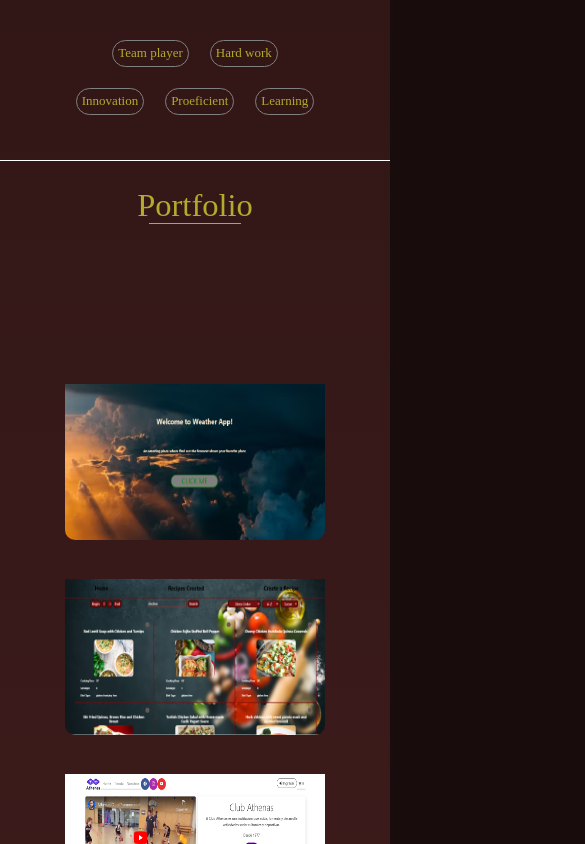
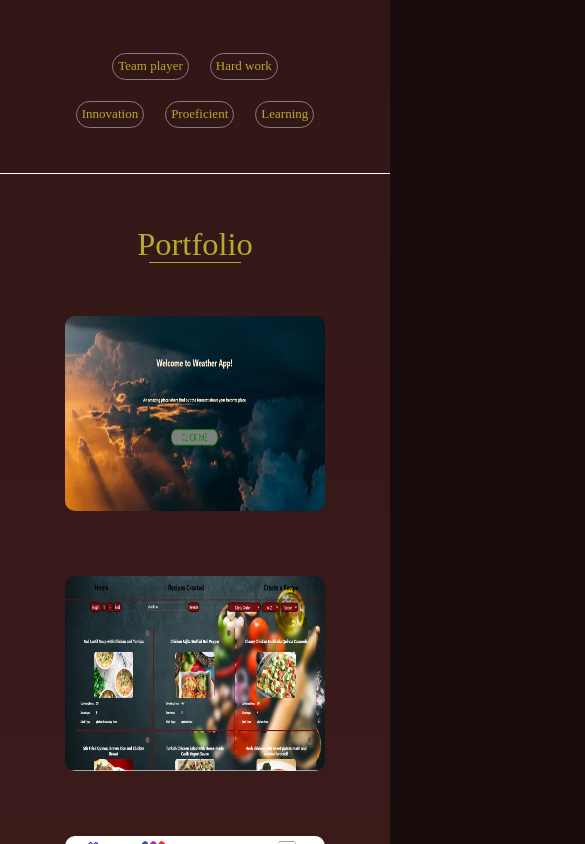
Before and after one commit to bosque-juan/portfolioreact, a React (Create React App) app: page / in a window 390 px wide. Shown: the part 2300-3144 px from the top of the page, 585 px wide, since content can reach past the window. Built offline with nearby package versions, Linux system fonts and the light colour scheme; a web font is replaced by a local one.

Commit message:
responsive porftolio

```diff
--- a/src/presentational/Portfolio.module.css
+++ b/src/presentational/Portfolio.module.css
@@ -10,15 +10,11 @@
   font-size: 3rem;
   justify-content: center;
   transition: all 0.3s ease;
-
 }
 .containerPortfolio {
-
   display: flex;
   flex-wrap: wrap;
   gap: 5rem;
-
-
 }
 
 .mainPortfolio::after {
@@ -37,7 +33,6 @@
 }
 
 .imgPortfolio {
-
   height: 20rem;
   border-radius: 10px;
   width: 30rem;
@@ -73,36 +68,31 @@
 }
 @media screen and (max-width: 600px) {
   .mainPortfolio {
-    padding-top: 2rem;
+    margin-top: -3rem;
+    margin-bottom: 2rem;
     font-size: 2.5rem;
   }
   .containerPortfolio {
-    display: flex;
+    max-height: 80vh;
     flex-direction: column;
-    justify-content: flex-start;
-    padding-top: 2rem;
-    height: 70vh;
-    width: 10%;
-
+    overflow-y: auto;
+    flex-wrap: nowrap;
   }
   .imgContainer {
     position: relative;
     display: inline-block;
+    width: 20rem;
+    height: 15rem;
   }
   .imgPortfolio {
-    display: grid;
-    padding-top: 3rem;
+
+    padding-top: 0rem;
     justify-content: center;
-    margin-right: 0rem;
     height: 15rem;
     width: 20rem;
     border-radius: 10px;
   }
-  .imgContainer {
-    position: relative;
-    display: inline-block;
-    height: 10rem;
-  }
+
   .imgTitle {
     position: absolute;
     top: 88%;
--- a/src/presentational/Skills.module.css
+++ b/src/presentational/Skills.module.css
@@ -76,6 +76,7 @@ ul {
   }
   .main1 {
     padding-top: 2rem;
+    padding-bottom: 1rem;
     font-size: 2.5rem;
   }
   .containerSkills {
```
